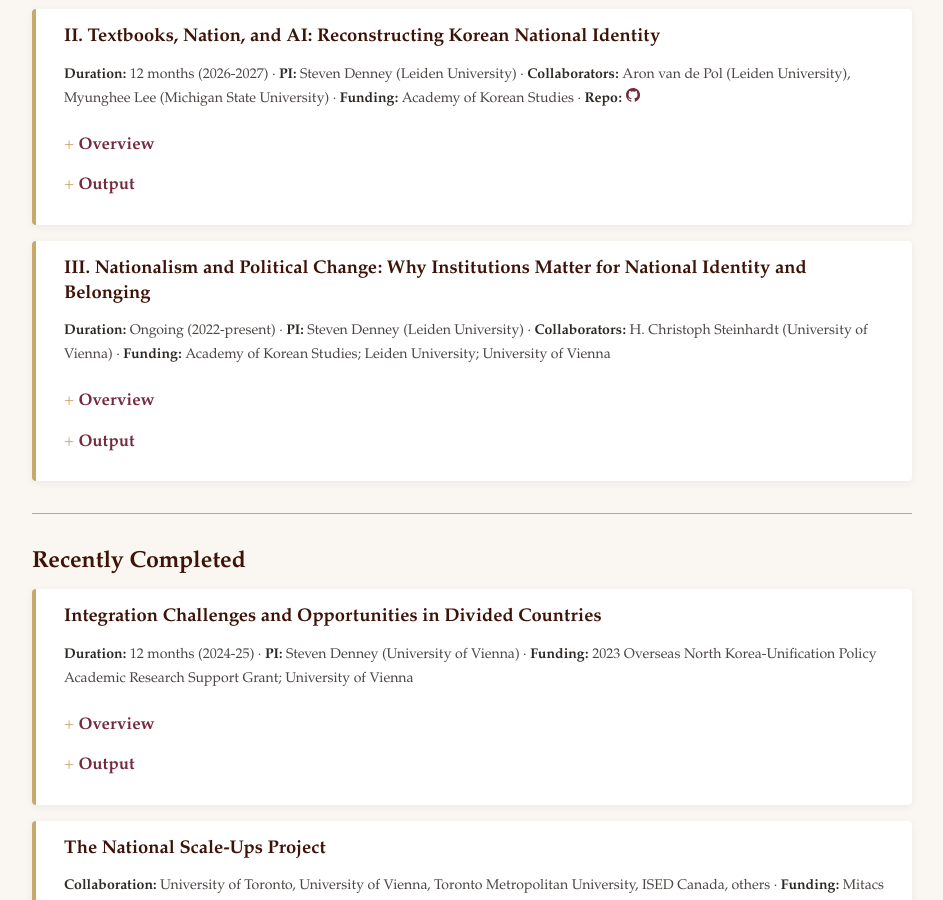
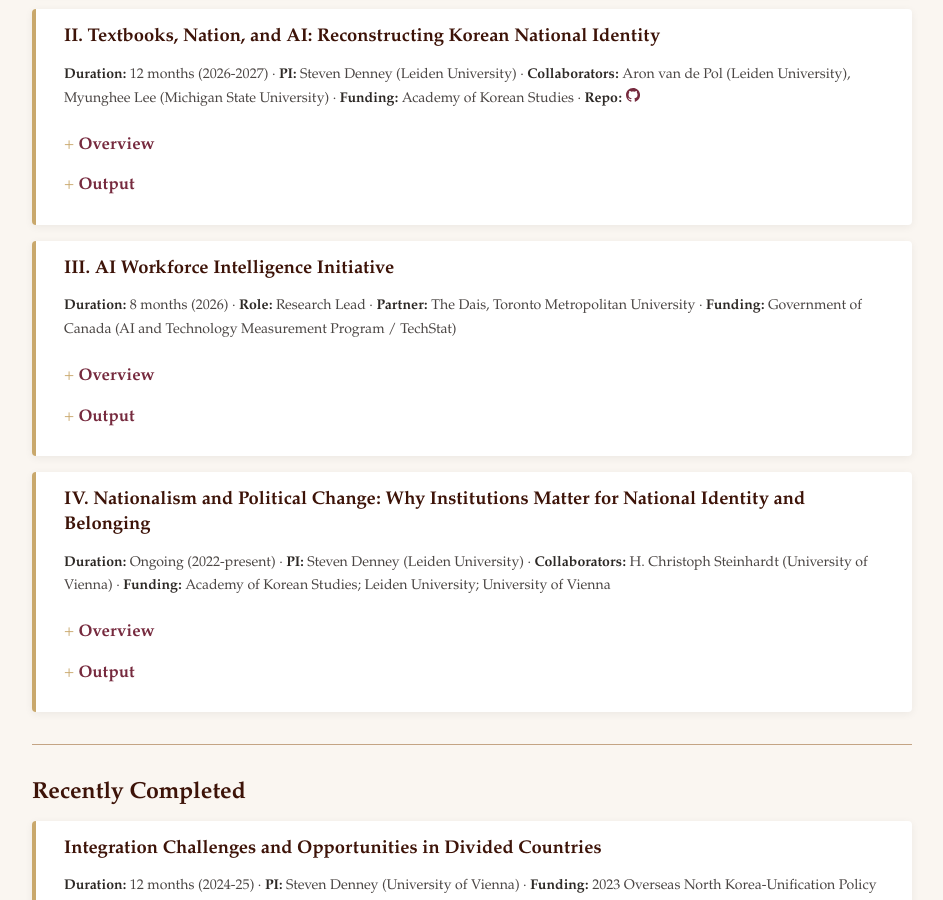
Before and after one commit to scdenney/scdenney.github.io, a Jekyll site: the page built from projects.md, in a window 1280 px wide and 900 px high, scrolled down 638 px. Shown: the whole window, without its empty margins (168-1111 px from the left). Built offline with Jekyll 4.4.1, drawn with Linux system fonts in a browser that asks for light colours.

Commit message:
Add Dais AI Workforce Intelligence Initiative to projects page
Adds the new active project (III) with The Dais at Toronto Metropolitan University, funded by the Government of Canada TechStat program. Renumbers the Nationalism and Political Change project to IV.

```diff
--- a/projects.md
+++ b/projects.md
@@ -69,7 +69,30 @@ Currently, my research program is organized around three projects that collectiv
 </div>
 
 <div class="project-card">
-<h3>III. Nationalism and Political Change: Why Institutions Matter for National Identity and Belonging</h3>
+<h3>III. AI Workforce Intelligence Initiative</h3>
+
+<p class="project-meta">
+<strong>Duration:</strong> 8 months (2026) · <strong>Role:</strong> Research Lead · <strong>Partner:</strong> The Dais, Toronto Metropolitan University · <strong>Funding:</strong> Government of Canada (AI and Technology Measurement Program / TechStat)
+</p>
+
+<details>
+<summary>Overview</summary>
+<div>
+<p>This project lays the groundwork for an ongoing initiative to track AI's impacts and trends on Canada's workforce and economy. It addresses three core questions: What data and measures allow ongoing analysis of how AI is penetrating the Canadian economy? What methodologies can identify AI's impact on the labour market? And how can this intelligence be mobilized to support policymakers, industry, and education systems?</p>
+<p>The project proceeds through three workstreams. The first develops an <em>AI Workforce Intelligence Measurement Framework</em> — an environmental scan identifying key measures of AI diffusion and impact, categorized by domain, frequency, and accessibility, with gap analysis aligned with Statistics Canada's TechStat initiatives. The second is a <em>pilot study on GenAI's impact on young workers and entry-level jobs</em>, combining GenAI usage indicators, occupational exposure measures, and comparative methodologies for isolating AI's labour market effects since ChatGPT's release. The third workstream develops an <em>AI Workforce Monitor</em>, a publicly accessible interactive data dashboard tracking key measures of AI adoption and disruption in Canada's workforce, modeled on the Dais Inclusive Innovation Monitor and Harvard's Generative AI Adoption Tracker.</p>
+</div>
+</details>
+
+<details>
+<summary>Output</summary>
+<div>
+<p><strong>Forthcoming</strong></p>
+</div>
+</details>
+</div>
+
+<div class="project-card">
+<h3>IV. Nationalism and Political Change: Why Institutions Matter for National Identity and Belonging</h3>
 
 <p class="project-meta">
 <strong>Duration:</strong> Ongoing (2022-present) · <strong>PI:</strong> Steven Denney (Leiden University) · <strong>Collaborators:</strong> H. Christoph Steinhardt (University of Vienna) · <strong>Funding:</strong> Academy of Korean Studies; Leiden University; University of Vienna
```
